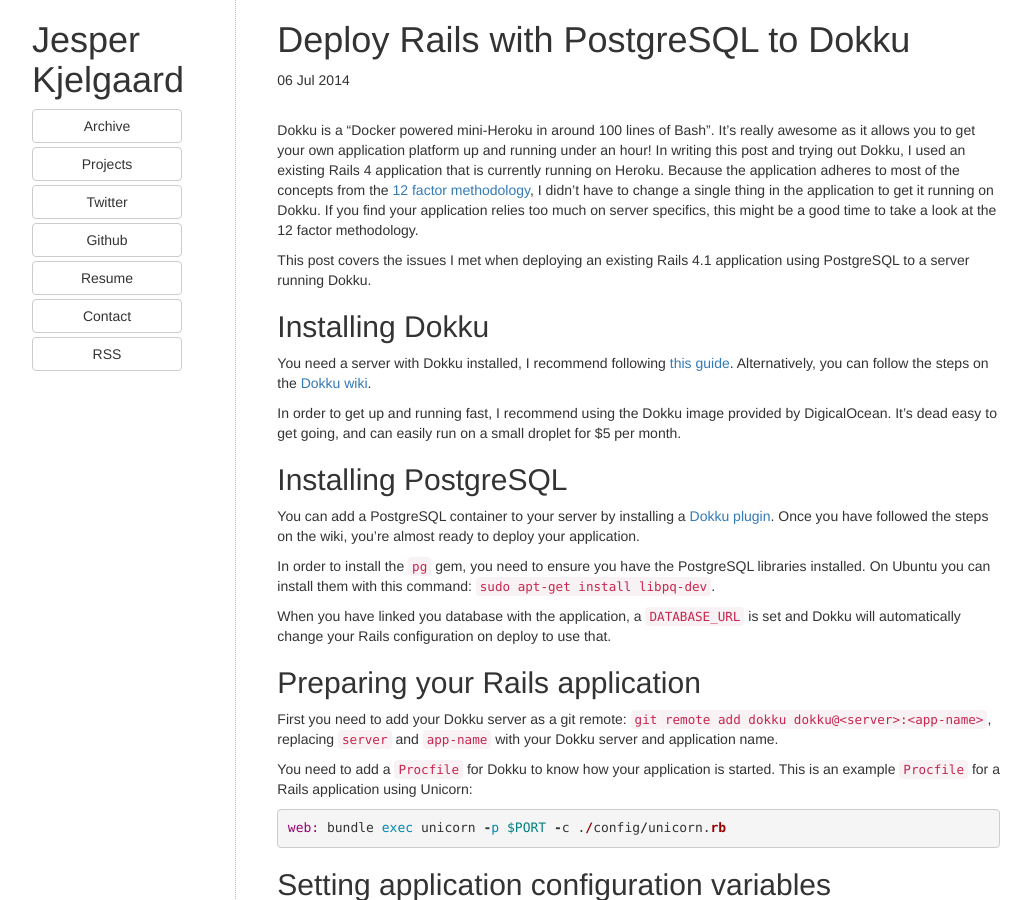
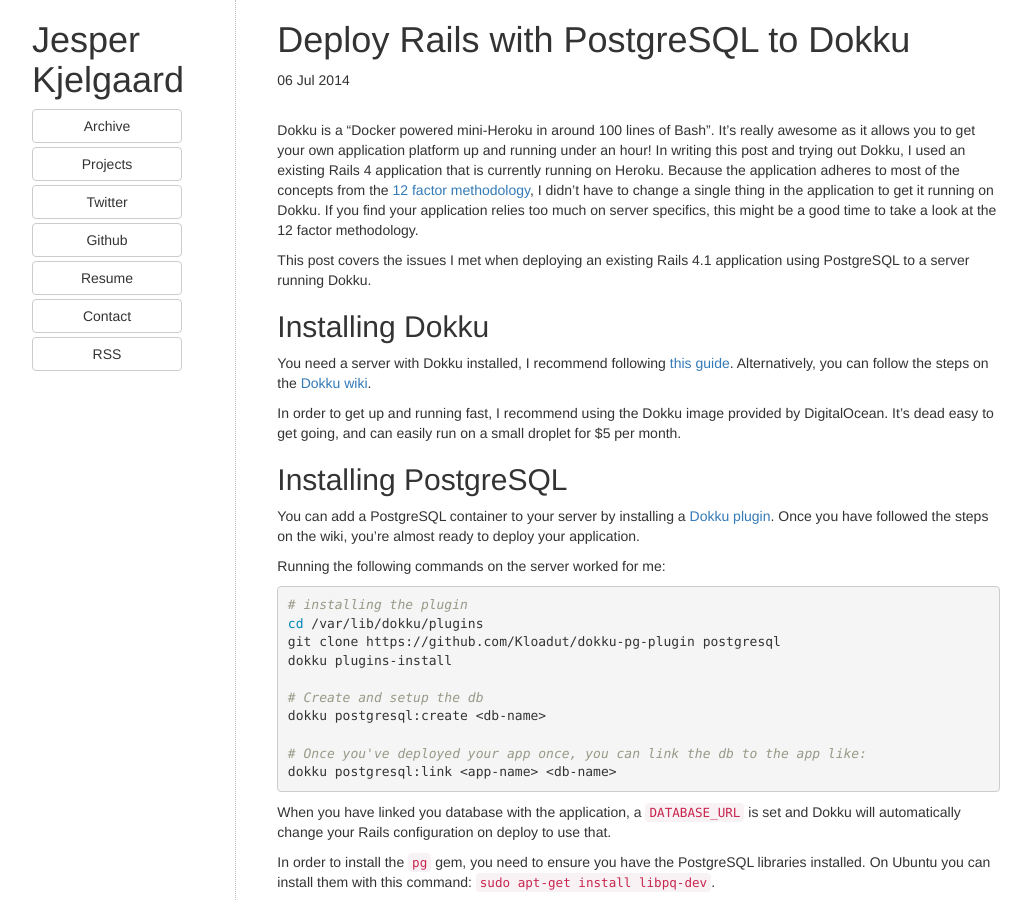
Before and after one commit to thejspr/thejspr.com, a Jekyll site: the page built from _posts/2014-07-06-deploy-rails-with-postgresql-to-dokku.md, in a window 1280 px wide and 900 px high. Shown: the whole window, without its empty margins (38-1069 px from the left). Built offline with Jekyll 4.4.1, drawn with Linux system fonts in a browser that asks for light colours; nearby versions of some CDN libraries; comment, search, counter and statistics services are not loaded.

Commit message:
dokku post

```diff
--- a/_posts/2014-07-06-deploy-rails-with-postgresql-to-dokku.md
+++ b/_posts/2014-07-06-deploy-rails-with-postgresql-to-dokku.md
@@ -13,20 +13,20 @@
 much on server specifics, this might be a good time to take a look at the 12 factor
 methodology.
 
+<!-- more -->
+
 This post covers the issues I met when deploying an existing Rails 4.1
 application using PostgreSQL to a server running Dokku.
-
-<!-- more -->
 
 ## Installing Dokku
 
 You need a server with Dokku installed, I recommend following [this
-guide](https://www.digitalocean.com/community/tutorials/how-to-use-the-dokku-one-click-digitalocean-image-to-run-a-node-js-app).
+guide](https://www.digitalocean.com/community/tutorials/how-to-use-the-dokku-one-click-digitalocean-image-to-run-a-ruby-on-rails-app).
 Alternatively, you can follow the steps on the [Dokku
 wiki](https://github.com/progrium/dokku#installing).
 
 In order to get up and running fast, I recommend using the Dokku image provided
-by DigicalOcean. It's dead easy to get going, and can easily run on a small
+by DigitalOcean. It's dead easy to get going, and can easily run on a small
 droplet for $5 per month.
 
 ## Installing PostgreSQL
@@ -35,12 +35,27 @@
 plugin](https://github.com/Kloadut/dokku-pg-plugin). Once you have followed the
 steps on the wiki, you're almost ready to deploy your application.
 
+Running the following commands on the server worked for me:
+
+{% highlight bash %}
+# installing the plugin
+cd /var/lib/dokku/plugins
+git clone https://github.com/Kloadut/dokku-pg-plugin postgresql
+dokku plugins-install
+
+# Create and setup the db
+dokku postgresql:create <db-name>
+
+# Once you've deployed your app once, you can link the db to the app like:
+dokku postgresql:link <app-name> <db-name>
+{% endhighlight %}
+
+When you have linked you database with the application, a `DATABASE_URL` is set
+and Dokku will automatically change your Rails configuration on deploy to use that.
+
 In order to install the `pg` gem, you need to ensure you have the PostgreSQL
 libraries installed. On Ubuntu you can install them with this command:
 `sudo apt-get install libpq-dev`.
-
-When you have linked you database with the application, a `DATABASE_URL` is set
-and Dokku will automatically change your Rails configuration on deploy to use that.
 
 ## Preparing your Rails application
 
```
